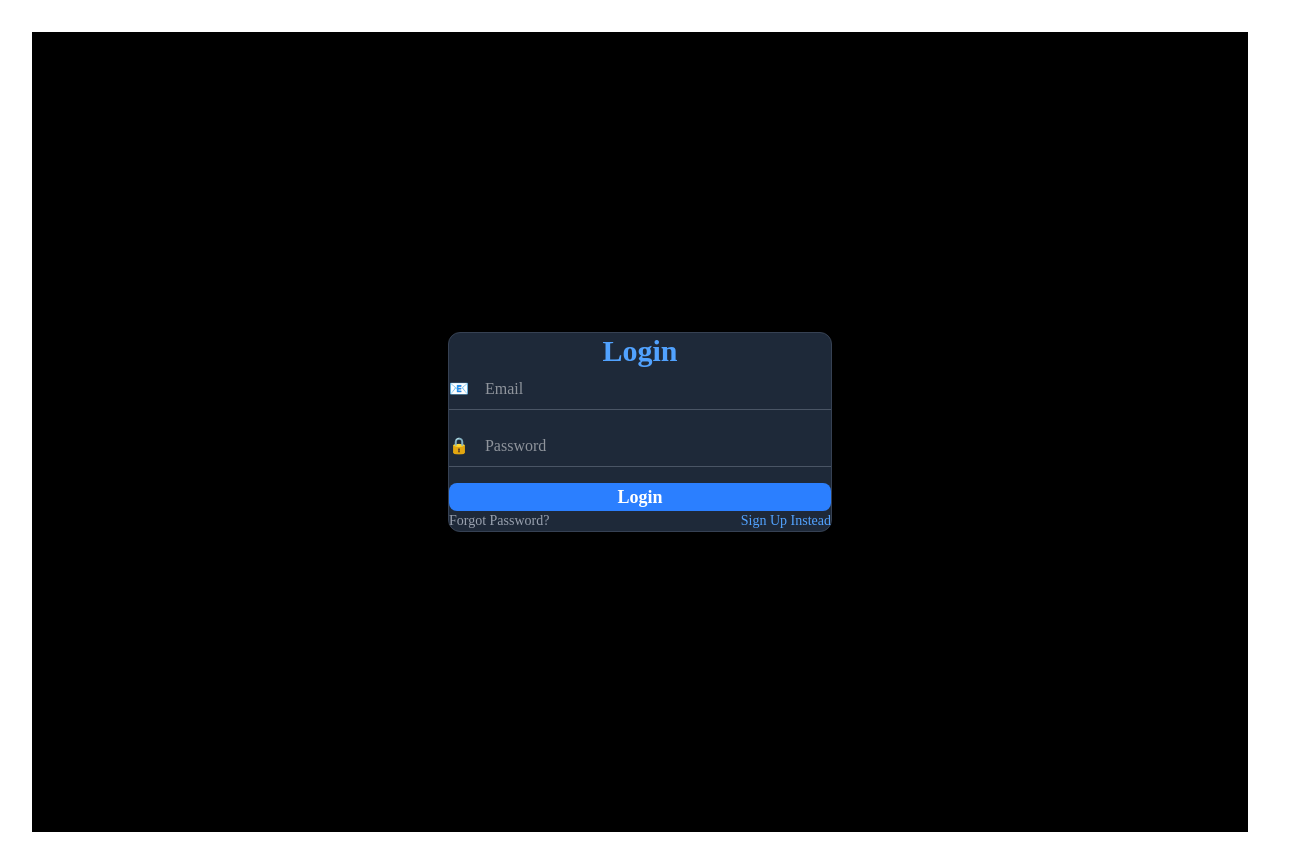
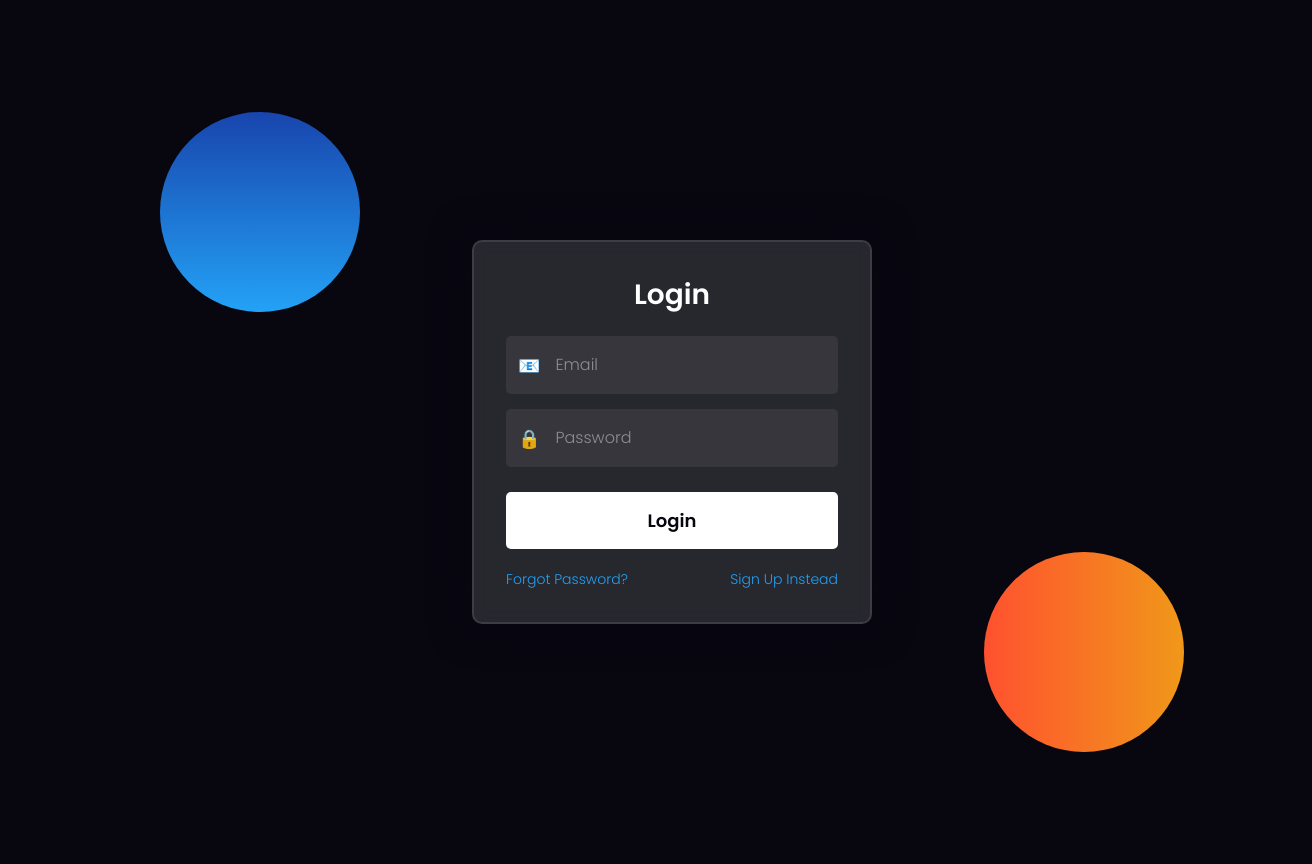
Before and after one commit to rohitmeena1011/MindSweeper, a React (Vite) app: page /login in a window 1280 px wide. Shown: the whole page, 1312 px wide, since content can reach past the window. Built offline with nearby package versions, Linux system fonts and the light colour scheme.

Commit message:
add leaderboard

```diff
--- a/src/pages/Auth/Auth.jsx
+++ b/src/pages/Auth/Auth.jsx
@@ -1,7 +1,7 @@
 import React, { useState } from 'react';
 import { useNavigate } from 'react-router-dom';
-import { motion } from "framer-motion";
-import styles from "./Auth.module.css";
+import { motion } from 'framer-motion';
+import styles from './Auth.module.css';
 
 const AuthForm = () => {
   const [isSignUp, setIsSignUp] = useState(false);
@@ -14,9 +14,7 @@ const AuthForm = () => {
 
     const response = await fetch('/api/auth', {
       method: 'POST',
-      headers: {
-        'Content-Type': 'application/json',
-      },
+      headers: { 'Content-Type': 'application/json' },
       body: JSON.stringify({ email, password }),
     });
 
@@ -25,77 +23,62 @@ const AuthForm = () => {
       localStorage.setItem('authToken', data.token);
       navigate('/');
     } else {
-
       console.error('Authentication failed');
     }
   };
 
   return (
-    <div className="flex justify-center items-center h-screen bg-black">
+    <div className={styles.pageWrapper}>
+      <div className={styles.background}>
+        <div className={styles.shape}></div>
+        <div className={styles.shape}></div>
+      </div>
       <motion.div
-        className="relative w-96 p-8 rounded-xl bg-opacity-10 bg-gray-800 text-white border border-gray-700 shadow-lg"
+        className={styles.authBox}
         initial={{ opacity: 0, scale: 0.8 }}
         animate={{ opacity: 1, scale: 1 }}
         transition={{ duration: 0.5 }}
       >
-        <h2 className="text-center text-3xl font-bold mb-6 text-blue-400">
-          {isSignUp ? "Sign Up" : "Login"}
-        </h2>
-        <form className="flex flex-col gap-4" onSubmit={handleSubmit}>
+        <h2 className={styles.authTitle}>{isSignUp ? 'Sign Up' : 'Login'}</h2>
+        <form onSubmit={handleSubmit}>
           {isSignUp && (
-            <div className="flex items-center gap-2 border-b border-gray-600 pb-2">
-              <span className="text-blue-400">👤</span>
-              <input
-                type="text"
-                placeholder="Username"
-                className={styles.inputField}
-              />
+            <div className={styles.inputContainer}>
+              <span>👤</span>
+              <input type="text" placeholder="Username" />
             </div>
           )}
-          <div className="flex items-center gap-2 border-b border-gray-600 pb-2">
-            <span className="text-blue-400">📧</span>
+          <div className={styles.inputContainer}>
+            <span>📧</span>
             <input
               type="email"
               value={email}
               onChange={(e) => setEmail(e.target.value)}
               placeholder="Email"
-              className={styles.inputField}
             />
           </div>
-          <div className="flex items-center gap-2 border-b border-gray-600 pb-2">
-            <span className="text-blue-400">🔒</span>
+          <div className={styles.inputContainer}>
+            <span>🔒</span>
             <input
               type="password"
               value={password}
               onChange={(e) => setPassword(e.target.value)}
               placeholder="Password"
-              className={styles.inputField}
             />
           </div>
           {isSignUp && (
-            <div className="flex items-center gap-2 border-b border-gray-600 pb-2">
-              <span className="text-blue-400">🔒</span>
-              <input
-                type="password"
-                placeholder="Confirm Password"
-                className={styles.inputField}
-              />
+            <div className={styles.inputContainer}>
+              <span>🔒</span>
+              <input type="password" placeholder="Confirm Password" />
             </div>
           )}
-          <motion.button
-            whileHover={{ scale: 1.05 }}
-            className="mt-4 py-2 bg-blue-500 rounded-lg text-lg font-semibold hover:bg-blue-600 transition"
-          >
-            {isSignUp ? "Sign Up" : "Login"}
+          <motion.button whileHover={{ scale: 1.05 }} className={styles.authButton}>
+            {isSignUp ? 'Sign Up' : 'Login'}
           </motion.button>
         </form>
-        <div className="flex justify-between mt-4 text-sm">
-          <button className="text-gray-400 hover:underline">Forgot Password?</button>
-          <button
-            onClick={() => setIsSignUp(!isSignUp)}
-            className="text-blue-400 hover:underline"
-          >
-            {isSignUp ? "Login Instead" : "Sign Up Instead"}
+        <div className={styles.authFooter}>
+          <button>Forgot Password?</button>
+          <button onClick={() => setIsSignUp(!isSignUp)}>
+            {isSignUp ? 'Login Instead' : 'Sign Up Instead'}
           </button>
         </div>
       </motion.div>
--- a/src/pages/Auth/Auth.module.css
+++ b/src/pages/Auth/Auth.module.css
@@ -1,13 +1,128 @@
-.inputField {
+@import url('https://fonts.googleapis.com/css2?family=Poppins:wght@300;500;600&display=swap');
+
+* {
+    padding: 0;
+    margin: 0;
+    box-sizing: border-box;
+    font-family: 'Poppins', sans-serif;
+}
+
+body {
+    background-color: #080710;
+    overflow: hidden;
+}
+
+.pageWrapper {
+    width: 100vw;
+    height: 100vh;
+    display: flex;
+    justify-content: center;
+    align-items: center;
+    position: relative;
+    overflow: hidden;
+    margin: 0;
+}
+
+.background {
+    position: absolute;
+    width: 100%;
+    height: 100%;
+    overflow: hidden;
+}
+
+.background .shape {
+    height: 200px;
+    width: 200px;
+    position: absolute;
+    border-radius: 50%;
+}
+
+.shape:first-child {
+    background: linear-gradient(#1845ad, #23a2f6);
+    left: 10%;
+    top: 10%;
+}
+
+.shape:last-child {
+    background: linear-gradient(to right, #ff512f, #f09819);
+    right: 10%;
+    bottom: 10%;
+}
+
+.authBox {
+    width: 90%; /* Ensure it does not exceed the viewport width */
+    max-width: 400px;
+    padding: 2rem;
+    box-sizing: border-box; /* Include padding and border in the element's total width and height */
+    background: rgba(255, 255, 255, 0.13);
+    backdrop-filter: blur(10px);
+    border-radius: 10px;
+    border: 2px solid rgba(255, 255, 255, 0.1);
+    box-shadow: 0 0 40px rgba(8, 7, 16, 0.6);
+    text-align: center;
+    overflow: hidden; /* Prevent internal overflow */
+}
+
+.authTitle {
+    font-size: 28px;
+    font-weight: 600;
+    color: #fff;
+    margin-bottom: 20px;
+}
+
+.inputContainer {
+    display: flex;
+    align-items: center;
+    background: rgba(255, 255, 255, 0.07);
+    border-radius: 5px;
+    margin-top: 15px;
+    padding: 12px;
+}
+
+.inputContainer input {
+    width: 100%;
     background: transparent;
+    border: none;
     outline: none;
+    color: #e5e5e5;
+    font-size: 16px;
+    padding: 5px;
+}
+
+.inputContainer span {
+    color: #23a2f6;
+    font-size: 18px;
+    margin-right: 10px;
+}
+
+.authButton {
+    width: 100%;
+    background-color: #ffffff;
+    color: #080710;
+    padding: 15px 0;
+    font-size: 18px;
+    font-weight: 600;
+    border-radius: 5px;
+    cursor: pointer;
+    margin-top: 25px;
+    transition: 0.3s;
     border: none;
-    color: white;
-    flex-grow: 1;
-    padding: 8px;
-    font-size: 16px;
-  }
+}
 
-  .inputField::placeholder {
-    color: rgba(255, 255, 255, 0.5);
-  }
+.authButton:hover {
+    background-color: #e0e0e0;
+}
+
+.authFooter {
+    display: flex;
+    justify-content: space-between;
+    margin-top: 20px;
+    font-size: 14px;
+}
+
+.authFooter button {
+    background: none;
+    color: #23a2f6;
+    border: none;
+    cursor: pointer;
+}
--- a/src/pages/Leaderboard/Leaderboard.css
+++ b/src/pages/Leaderboard/Leaderboard.css
@@ -1,13 +1,13 @@
 @font-face {
     font-family: 'myFont';
-    src: url(/assets/alagard.ttf);
+    src: url(/assets/digital-7.ttf);
   }
   body{
     overflow: auto;
   }
   .leaderboardHeader {
    position: relative;
-   color: #00FFCC;
+   color: #b2e4d9;
    font-family: myFont;
    font-size: clamp(25px, 6vw, 48px);
    font-weight: 600;
@@ -18,88 +18,7 @@
 
   }
 
-  .leaderboardHeader::before,
-  .leaderboardHeader::after {
-   content: "Leaderboard";
-   position: absolute;
-   top: 0;
-   left: 0;
-   width: 100%;
-   height: 100%;
-   background: transparent;
-   overflow: hidden;
-   z-index: -1;
-  }
 
-  .leaderboardHeader::before {
-   left: -2px;
-   color: #FF00FF; /* Neon pink */
-   text-shadow: -3px 0 #FF00FF, 0 0 10px #FF00FF;
-   clip: rect(2px, 900px, 40px, 0);
-   animation: glitch-animation 2s infinite;
-  }
-
-  .leaderboardHeader::after {
-   left: 2px;
-   color: #00FFFF; /* Neon cyan */
-
-   clip: rect(5px, 9999px, 60px, 0);
-   animation: glitch-animation 4s infinite reverse;
-  }
-
-  /* Keyframe Animations */
-  @keyframes flicker {
-   0%, 18%, 22%, 25%, 53%, 57%, 100% {
-     opacity: 1;
-   }
-   20%, 24%, 55% {
-     opacity: 0.6;
-   }
-  }
-
-  @keyframes forward-glitch {
-   0%, 50% {
-     transform: translateX(0);
-   }
-   100% {
-     transform: translateX(3px);
-   }
-  }
-
-  @keyframes glitch-animation {
-   0% {
-     clip: rect(10px, 900px, 0, 0);
-     transform: translate(0px, 0px);
-   }
-   20% {
-     clip: rect(30px, 900px, 40px, 0);
-     transform: translate(6px, 3px) skewX(2deg);
-   }
-   30% {
-     clip: rect(15px, 9999px, 50px, 0);
-     transform: translate(-5px, 0px) skewX(-2deg);
-   }
-   50% {
-     clip: rect(25px, 9999px, 30px, 0);
-     transform: translate(0px, 2px) skewX(-1deg);
-   }
-   60% {
-     clip: rect(10px, 900px, 15px, 0);
-     transform: translate(-5px, -3px) skewX(-2deg);
-   }
-   80% {
-     clip: rect(5px, 900px, 25px, 0);
-     transform: translate(-6px, 4px) skewX(-1deg);
-   }
-   90% {
-     clip: rect(15px, 9999px, 40px, 0);
-     transform: translate(3px, -5px) skewX(2deg);
-   }
-   100% {
-     clip: rect(0, 9999px, 5px, 0);
-     transform: translate(0px, 0px);
-   }
-  }
 
   .leaderboardItems {
     min-height: calc(60vh - 120px);
@@ -114,7 +33,7 @@
   }
   .leaderboard-container {
     height: 100vh;
-    overflow-y: auto; /* Enable scrolling for the leaderboard items */
+    overflow-y: auto;
   }
 
   body {
--- a/src/pages/Leaderboard/leaderboard.jsx
+++ b/src/pages/Leaderboard/leaderboard.jsx
@@ -69,7 +69,7 @@ const Leaderboard = () => {
                 }`}
                 name={elem.name}
                 score={elem.points}
-                avatar={elem.avatar}
+
                 rank={index + 1}
                 key={index}
               />
--- a/src/pages/Leaderboard/score.css
+++ b/src/pages/Leaderboard/score.css
@@ -0,0 +1,84 @@
+.score {
+    font-family: "VT323", monospace;
+    font-weight: 700;
+    font-size: 25px;
+    font-style: normal;
+    display: flex;
+    align-items: center;
+    justify-content: space-between;
+    letter-spacing: 5px;
+    padding: 1rem;
+    width: 55%;
+    min-width: 230px;
+    max-width: 900px;
+    margin: 0.5rem 0;
+    box-shadow: 0 0 10px rgba(198, 20, 20, 0.1);
+    transition: transform 0.3s, box-shadow 0.3s;
+    background: rgba(28, 26, 26, 0.1);
+    backdrop-filter: blur(7px);
+    -webkit-backdrop-filter: blur(7px);
+    border-radius: 10px;
+    border-color: 10px rgb(38, 59, 26) ;
+  }
+
+  .first-place {
+    width: 90%;
+    font-size: 6rem;
+     box-shadow: 0 0 3px 3px #e6eb9d, 0 0 20px #cd7f32;
+    margin: 0 0 1rem 0;
+  }
+
+  .second-place {
+    width: 85%;
+
+    font-size: 5.5rem;
+    box-shadow: 0 0 3px 3px #dced90, 0 0 20px #cd7f32;
+    margin: 1rem 0 0 0;
+  }
+
+  .third-place {
+    width: 80%;
+    font-size: 5.5rem;
+    box-shadow: 0 0 3px 3px #ebeb9f, 0 0 20px #cd7f32;
+    margin: 2rem 0 1rem 0;
+  }
+
+
+
+  .score-rank {
+    font-size: 2rem;
+    color: rgb(255, 255, 255);
+    margin-right: 1rem;
+  }
+
+
+
+  .score-name {
+    flex-grow: 1;
+    font-size: 1.8rem;
+    color: #00fff5;
+  }
+
+  .score-points {
+    font-size: 2rem;
+    color: rgb(255, 255, 255);
+  }
+
+  @media (max-width: 800px) {
+    .score-name, .score-points, .score-rank {
+      font-size: 10px;
+    }
+}
+  @media (max-width: 800px) {
+    .score-name, .score-points, .score-rank {
+      font-size: 1.2rem;
+    }
+
+    .score{
+      width: 80%;
+    }
+  }
+
+.score-container {
+    border-color: lightgreen;
+}
```
Also changed, not shown: public/assets/digital-7.ttf (added).
